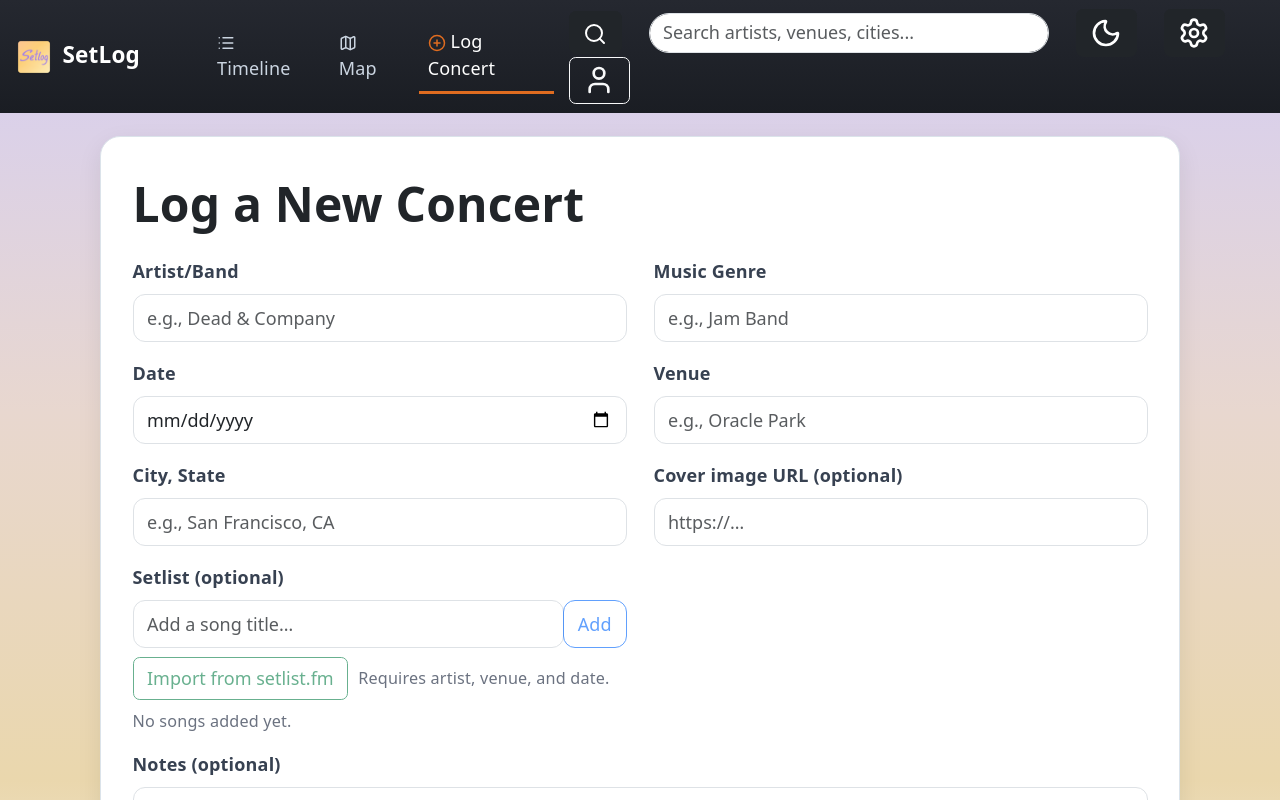
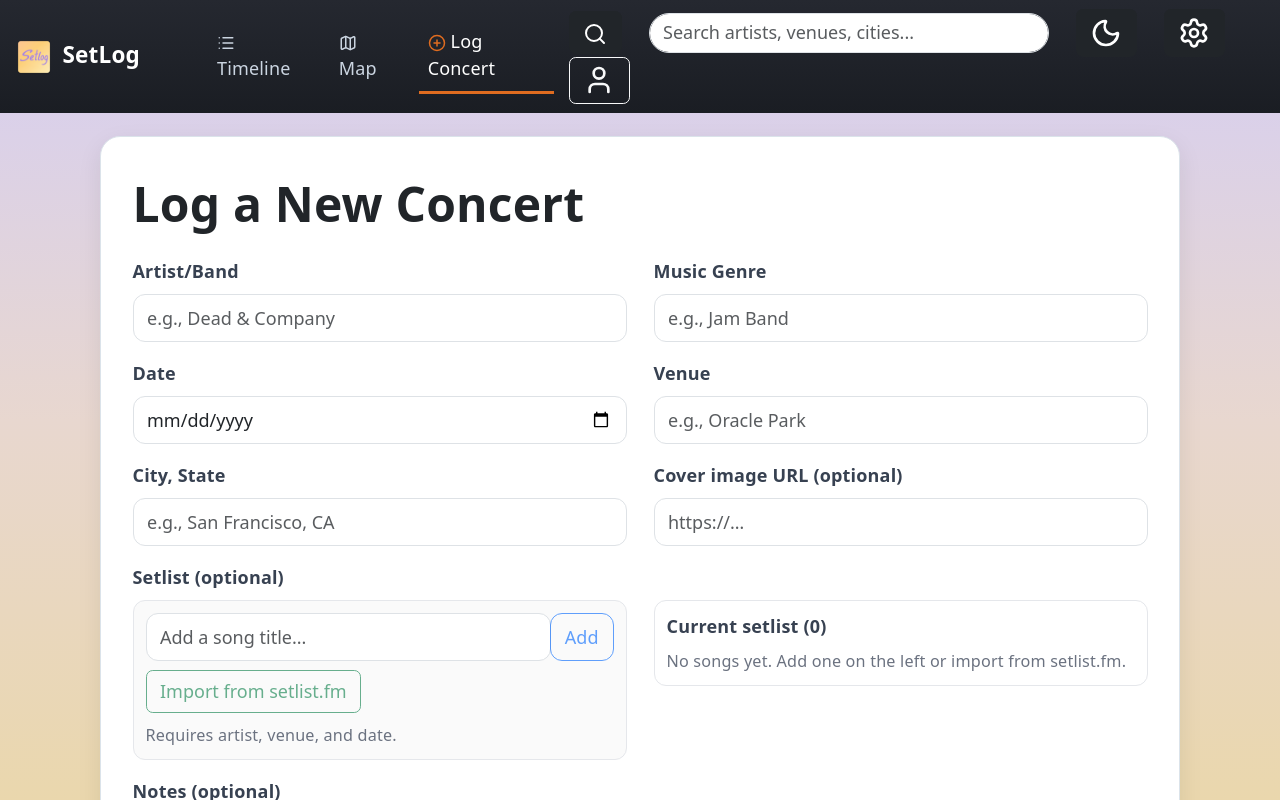
Before and after one commit to CS571-S26/p47, a React (Vite) app: page /#/add-concert in a window 1280 px wide. Shown: the top 800 px of the page. Built offline with nearby package versions, Linux system fonts and the light colour scheme.

Commit message:
Improve add concert layout and setlist UI. Current setlist is now fixed height and scrollable

```diff
--- a/src/pages/AddConcertPage.jsx
+++ b/src/pages/AddConcertPage.jsx
@@ -46,6 +46,14 @@ function AddConcertPage() {
     if (value === 3) return 'Good'
     if (value === 2) return 'Okay'
     return 'Rough'
+  }
+
+  function getSongTitleFontSize(title) {
+    const len = `${title}`.length
+    if (len > 85) return '0.83rem'
+    if (len > 65) return '0.88rem'
+    if (len > 45) return '0.93rem'
+    return '1rem'
   }
 
   const styles = {
@@ -201,7 +209,7 @@ function AddConcertPage() {
           <div style={{ fontSize: '48px', fontWeight: '700' }}>Log a New Concert</div>
 
           {formError ? (
-            <Alert variant="danger" className="mt-3 mb-0">
+            <Alert variant="danger" style={{ marginTop: '0.75rem', marginBottom: 0 }}>
               {formError}
             </Alert>
           ) : null}
@@ -285,13 +293,24 @@ function AddConcertPage() {
                 </Form.Group>
               </Col>
 
-              <Col md={6}>
+              <Col md={12}>
                 <Form.Group>
                   <Form.Label style={styles.formLabel}>Setlist (optional)</Form.Label>
+                  <Row style={{ rowGap: '0.75rem' }}>
+                    <Col lg={6}>
+                      <div
+                        style={{
+                          border: '1px solid #e5e7eb',
+                          borderRadius: '12px',
+                          padding: '12px',
+                          background: '#fafafa',
+                          height: '100%',
+                        }}
+                      >
                         <InputGroup>
                           <Form.Control
                             type="text"
-                      placeholder="Add a song title…"
+                            placeholder="Add a song title..."
                             style={styles.formControl}
                             value={newSongTitle}
                             onChange={(ev) => setNewSongTitle(ev.target.value)}
@@ -313,7 +332,7 @@ function AddConcertPage() {
                           </Button>
                         </InputGroup>
 
-                  <div className="mt-2" style={{ display: 'flex', gap: '10px', flexWrap: 'wrap', alignItems: 'center' }}>
+                        <div style={{ marginTop: '0.5rem', display: 'flex', gap: '10px', flexWrap: 'wrap', alignItems: 'center' }}>
                           <Button
                             type="button"
                             variant="outline-success"
@@ -322,8 +341,8 @@ function AddConcertPage() {
                           >
                             {importingSetlist ? (
                               <>
-                          <Spinner animation="border" size="sm" className="me-2" />
-                          Importing…
+                                <Spinner animation="border" size="sm" style={{ marginRight: '0.5rem' }} />
+                                Importing...
                               </>
                             ) : (
                               'Import from setlist.fm'
@@ -335,13 +354,28 @@ function AddConcertPage() {
                         </div>
 
                         {importError ? (
-                    <Alert variant="warning" className="mt-2 mb-0">
+                          <Alert variant="warning" style={{ marginTop: '0.5rem', marginBottom: 0 }}>
                             {importError}
                           </Alert>
                         ) : null}
+                      </div>
+                    </Col>
 
+                    <Col lg={6}>
+                      <div
+                        style={{
+                          border: '1px solid #e5e7eb',
+                          borderRadius: '12px',
+                          padding: '12px',
+                          background: '#fff',
+                        }}
+                      >
+                        <div style={{ fontWeight: 600, color: '#374151', marginBottom: '8px' }}>
+                          Current setlist ({normalizedSetlist.length})
+                        </div>
                         {normalizedSetlist.length ? (
-                    <ListGroup className="mt-2">
+                          <div style={{ maxHeight: '200px', overflowY: 'auto' }}>
+                            <ListGroup>
                               {normalizedSetlist.map((title, idx) => (
                                 <ListGroup.Item
                                   key={`${title}-${idx}`}
@@ -352,16 +386,24 @@ function AddConcertPage() {
                                     gap: '10px',
                                   }}
                                 >
-                          <div style={{ fontWeight: 600 }}>{idx + 1}. {title}</div>
-                          <div style={{ display: 'flex', gap: '8px', flexWrap: 'wrap' }}>
+                                  <div
+                                    style={{
+                                      fontWeight: 600,
+                                      fontSize: getSongTitleFontSize(title),
+                                    }}
+                                  >
+                                    {idx + 1}. {title}
+                                  </div>
+                                  <div style={{ display: 'flex', gap: '8px', flexWrap: 'nowrap', flexShrink: 0 }}>
                                     <Button
                                       type="button"
                                       size="sm"
                                       variant="outline-secondary"
                                       onClick={() => handleMoveSong(idx, -1)}
                                       disabled={idx === 0}
+                                      style={{ fontSize: '1.5rem' }}
                                     >
-                              Up
+                                      ↑
                                     </Button>
                                     <Button
                                       type="button"
@@ -369,8 +411,9 @@ function AddConcertPage() {
                                       variant="outline-secondary"
                                       onClick={() => handleMoveSong(idx, 1)}
                                       disabled={idx === normalizedSetlist.length - 1}
+                                      style={{ fontSize: '1.5rem' }}
                                     >
-                              Down
+                                      ↓
                                     </Button>
                                     <Button
                                       type="button"
@@ -384,11 +427,15 @@ function AddConcertPage() {
                                 </ListGroup.Item>
                               ))}
                             </ListGroup>
+                          </div>
                         ) : (
-                    <div className="mt-2" style={{ color: '#6b7280', fontSize: '0.9rem' }}>
-                      No songs added yet.
+                          <div style={{ marginTop: '0.5rem', color: '#6b7280', fontSize: '0.9rem' }}>
+                            No songs yet. Add one on the left or import from setlist.fm.
                           </div>
                         )}
+                      </div>
+                    </Col>
+                  </Row>
                 </Form.Group>
               </Col>
 
@@ -489,7 +536,7 @@ function AddConcertPage() {
                 <Button type="submit" disabled={saving}>
                   {saving ? (
                     <>
-                      <Spinner animation="border" size="sm" className="me-2" />
+                      <Spinner animation="border" size="sm" style={{ marginRight: '0.5rem' }} />
                       Saving…
                     </>
                   ) : (
```
Lines whose indentation alone changed are shown as unchanged.
